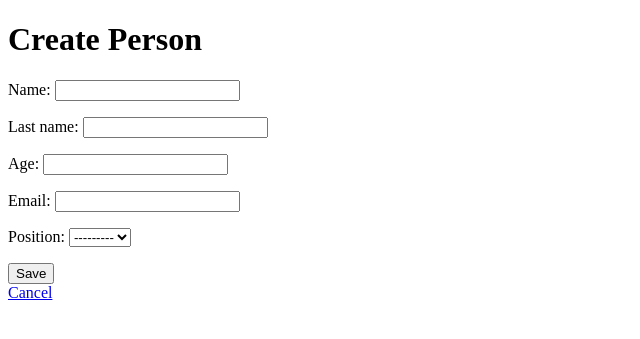
After one commit to salog0d/MyCRM, a Django app: page /mysite/person/create/ in a window 1280 px wide. The commit adds this page. Shown: the top 339 px of the page, without its empty margins (0-640 px from the left). Run offline with Django 5.2, Linux system fonts and the light colour scheme.

Commit message:
Added, create functionality to person and products tables

```diff
--- /dev/null
+++ b/mysite/forms.py
@@ -0,0 +1,33 @@
+from django import forms
+from .models import Person, Product
+from django.utils import timezone
+
+class PersonForm(forms.ModelForm):
+    class Meta:
+        model = Person
+        fields = ['name', 'last_name', 'age', 'email', 'position']
+        widgets = {
+            'name': forms.TextInput(attrs={'class': 'form-control'}),
+            'last_name': forms.TextInput(attrs={'class': 'form-control'}),
+            'age': forms.NumberInput(attrs={'class': 'form-control'}),
+            'email': forms.EmailInput(attrs={'class': 'form-control'}),
+            'position': forms.Select(attrs={'class': 'form-control'}),
+        }
+
+    def save(self, commit=True):
+        instance = super().save(commit=False)
+        instance.edited_at = timezone.now().date()
+        if commit:
+            instance.save()
+        return instance
+
+class ProductForm(forms.ModelForm):
+    class Meta:
+        model = Product
+        fields = ['product_type', 'serial_code', 'name', 'quantity']
+        widgets = {
+            'product_type': forms.Select(attrs={'class': 'form-control'}),
+            'serial_code': forms.TextInput(attrs={'class': 'form-control'}),
+            'name': forms.TextInput(attrs={'class': 'form-control'}),
+            'quantity': forms.NumberInput(attrs={'class': 'form-control'}),
+        }
--- a/mysite/models.py
+++ b/mysite/models.py
@@ -24,7 +24,7 @@ class Person(models.Model):
         return f"{self.name}-{self.last_name}-{self.age}-{self.email}-{self.position}"
 
     def products(self):
-        return list(self.product_set.all())  # Returns all products owned by this person
+        return list(self.product_set.all())
 
 
 class  Product(models.Model):
@@ -38,6 +38,8 @@ class  Product(models.Model):
     product_type = models.CharField(max_length=20 , choices=PRODUCT_TYPE)
     serial_code = models.CharField(max_length=20, unique=True)
     owner = models.ForeignKey(Person, on_delete=models.CASCADE)
+    name = models.CharField(max_length= 30, unique= True, default="DEFAULT_VALUE")
+    quantity = models.IntegerField(validators=[MinValueValidator(1), MaxValueValidator(100)])
 
     def __str__(self):
-        return f"{self.product_type}-{self.serial_code}"
+        return f"{self.product_type}-{self.serial_code}-{self.name}-{self.owner}-{self.quantity}"
--- a/mysite/templates/dashboard.html
+++ b/mysite/templates/dashboard.html
@@ -14,10 +14,13 @@
             <br>
             <a href="{% url 'person_products' person.id %}">View Products</a>
 
+            <a href="{% url 'person_details' person.id %}">View Person Details</a>
 
             </a>
         </li>
         {% endfor %}
 
+        <a href="{% url 'create_person' %}" class="button">Add New Person</a>
+
 </body>
 </html>
--- /dev/null
+++ b/mysite/templates/person/person_form.html
@@ -0,0 +1,19 @@
+<!DOCTYPE html>
+<html lang="en">
+<head>
+    <meta charset="UTF-8">
+    <meta name="viewport" content="width=device-width, initial-scale=1.0">
+    <title>{{ action }} Person</title>
+</head>
+<body>
+    <h1>{{ action }} Person</h1>
+
+    <form method="POST" action="">
+        {% csrf_token %}
+        {{ form.as_p }}  <!-- Render the form fields -->
+        <button type="submit">Save</button>
+    </form>
+
+    <a href="{% url 'dashboard' %}">Cancel</a>
+</body>
+</html>
--- a/mysite/templates/person_products.html
+++ b/mysite/templates/person/person_products.html
@@ -12,11 +12,14 @@
     <ul>
         {% for product in products %}
             <li>{{ product.product_type }} - {{ product.serial_code }}</li>
+            <a href="{% url 'product_details' person.id product.id %}">View Product Details</a>
         {% endfor %}
     </ul>
 {% else %}
     <p>No products assigned to this person yet.</p>
 {% endif %}
 
+<a href="{% url 'dashboard' %}">Home</a>
+<a href="{% url 'create_product' person.id %}">New Product</a>
 </body>
 </html>
--- a/mysite/urls.py
+++ b/mysite/urls.py
@@ -4,5 +4,9 @@ from . import views
 urlpatterns = [
     path("dashboard/", views.dashboard, name="dashboard"),
     path("person_products/<int:person_id>/", views.person_products, name="person_products"),  # New URL pattern
+    path("person_details/<int:person_id>/",views.person_details, name = "person_details"),
+    path("product_details/<int:person_id>/<int:product_id>/", views.product_details, name = "product_details"),
+    path('person/create/', views.create_person, name='create_person'),
+    path('product/create/<int:person_id>/', views.create_product, name='create_product'),
     # other paths...
 ]
--- a/mysite/views.py
+++ b/mysite/views.py
@@ -1,9 +1,11 @@
-from django.shortcuts import render, get_object_or_404
+from django.shortcuts import render, get_object_or_404, redirect
+from django.urls import reverse
+from django.contrib import messages
 
-from .models import Person
+from .models import Person, Product
+from .forms import PersonForm, ProductForm
 
-# Create your views here.
-
+#Read opperations
 #List of all the people that exist in the database
 def dashboard(request):
     people = Person.objects.all()
@@ -13,4 +15,72 @@ def dashboard(request):
 def person_products(request, person_id):
     person = get_object_or_404(Person, id = person_id)
     products = person.products
-    return render(request, "../templates/person_products.html", {"person": person , "products": products})
+    return render(request, "../templates/person/person_products.html", {"person": person , "products": products})
+
+#Person full details
+#Renders the view in which al details from this product can be seen
+def person_details(request, person_id):
+    person = get_object_or_404(Person , id = person_id)
+    personal_info = [person.name, person.last_name, person.age, person.email, person.position]
+    return render(request, "../templates/person/person_details.html", {"person": person , "personal_info": personal_info})
+
+
+def product_details(request, person_id, product_id):
+    person = get_object_or_404(Person, id=person_id)
+    product = get_object_or_404(Product, id=product_id, owner=person)  # Ensure the product belongs to the person
+
+    return render(request, "product/product_detail.html", {
+        "person": person,
+        "product": product,  # Pass the entire product object
+    })
+#Create opperations
+
+def create_person(request):
+    if request.method == "POST":
+        form = PersonForm(request.POST)
+        if form.is_valid():
+            form.save()
+            messages.success(request, "Person created succesfully.")
+            return redirect("dashboard")
+    else:
+        form = PersonForm()
+
+    return render(request, "../templates/person/person_form.html", {"form": form, "action": "Create"})
+
+def create_product(request, person_id):
+    person = get_object_or_404(Person, id= person_id)
+    if request.method == "POST":
+        # Crear una instancia del formulario con los datos enviados
+        form = ProductForm(request.POST)
+        if form.is_valid():
+            # Guardar el producto en la base de datos
+            product = form.save(commit=False)
+            product.owner =  person
+            product.save()
+            messages.success(request, "Producto creado exitosamente.")
+            return redirect("dashboard")  # Redirigir al dashboard o a la lista de productos
+        else:
+            # Si el formulario no es válido, mostrar errores
+            messages.error(request, "Por favor, corrige los errores en el formulario.")
+    else:
+        # Si no es una solicitud POST, mostrar el formulario vacío
+        form = ProductForm()
+
+    # Renderizar el formulario en la plantilla
+    return render(request, "../templates/product/product_form.html", {"form": form, "action": "Crear"})
+
+#Update opperations
+
+def update_person(request, person_id):
+    return
+
+def update_product(request, person_id):
+    return
+
+#Delete opperations
+
+def delete_person(request, person_id):
+    return
+
+def delete_product(request, person_id):
+    return
```
Also changed, not shown: mycrm/templates/base.html (added, +11 -0 lines), mysite/templates/person/person_details.html (added, +31 -0 lines), mysite/templates/product/product_detail.html (added, +20 -0 lines), mysite/templates/product/product_form.html (added, +19 -0 lines), db.sqlite3, mysite/migrations/0002_product_name_product_quantity.py (added).
